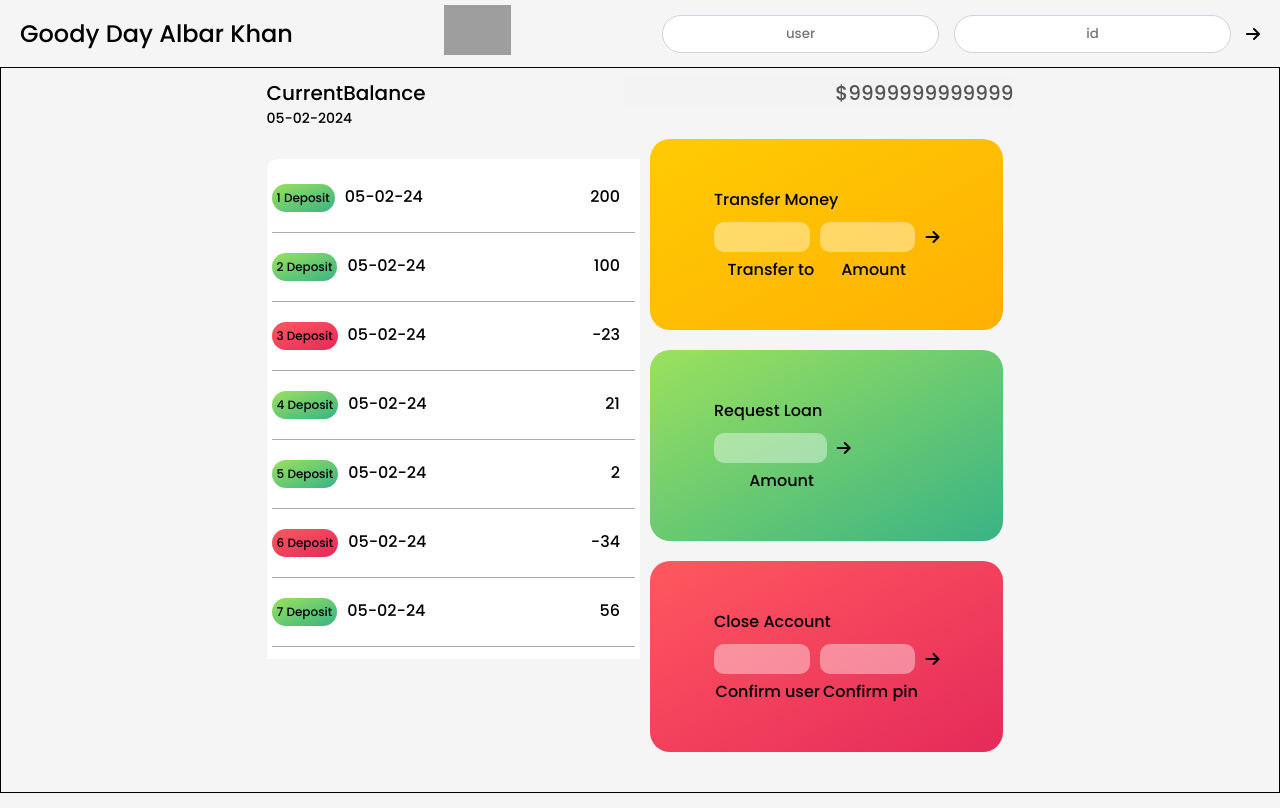
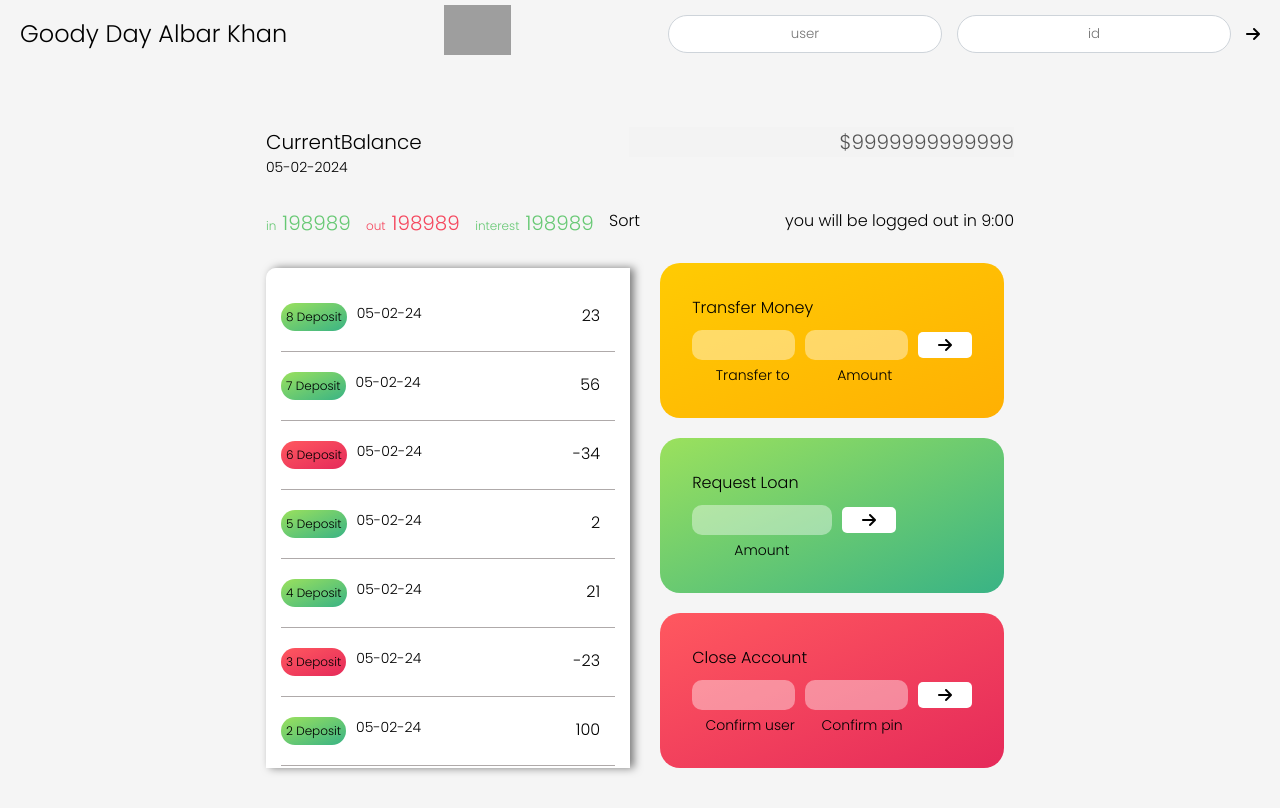
Before and after one commit to AlbarKhan/BankDashboard-React-, a React (Create React App) app: page / in a window 1280 px wide. Built offline with nearby package versions, Linux system fonts and the light colour scheme; grey boxes are pictures that could not be loaded.

Commit message:
status bar added

```diff
--- a/public/index.html
+++ b/public/index.html
@@ -15,15 +15,16 @@
       user's mobile device or desktop. See https://developers.google.com/web/fundamentals/web-app-manifest/
     -->
     <link rel="manifest" href="%PUBLIC_URL%/manifest.json" />
+    <link
+      rel="stylesheet"
+      href="https://cdnjs.cloudflare.com/ajax/libs/font-awesome/6.5.1/css/all.min.css"
+    />
+
     <link rel="preconnect" href="https://fonts.googleapis.com" />
     <link rel="preconnect" href="https://fonts.gstatic.com" crossorigin />
     <link
-      href="https://fonts.googleapis.com/css2?family=Poppins:wght@500&display=swap"
+      href="https://fonts.googleapis.com/css2?family=Poppins:wght@300&display=swap"
       rel="stylesheet"
-    />
-    <link
-      rel="stylesheet"
-      href="https://cdnjs.cloudflare.com/ajax/libs/font-awesome/6.5.1/css/all.min.css"
     />
     <!--
       Notice the use of %PUBLIC_URL% in the tags above.
--- a/src/App.js
+++ b/src/App.js
@@ -46,6 +46,7 @@ function Main() {
     <div className="main-wrapper">
       <div className="main">
         <CurrentBalance />
+        <Status />
         <div className="main-content">
           <MovementList />
           <div className="Userinputs">
@@ -70,6 +71,33 @@ function Main() {
             </Userinputs>
           </div>
         </div>
+        {/* <Status /> */}
+      </div>
+    </div>
+  );
+}
+
+function Status() {
+  return (
+    <div className="status-bar">
+      <div className="status">
+        <span className="in">
+          <span className="status-text">in</span>198989
+        </span>
+        <span className="out">
+          <span className="status-text ">out</span>198989
+        </span>
+        <span className="in">
+          <span className="status-text">interest</span>198989
+        </span>
+        <span>
+          <buttton>Sort</buttton>
+        </span>
+      </div>
+      <div className="timer">
+        <p>
+          <span>you will be logged out in </span>9:00
+        </p>
       </div>
     </div>
   );
@@ -99,9 +127,9 @@ function MovementList() {
   accounts[0].movements.map((mv) => console.log(mv));
   return (
     <div className="movementList">
-      {accounts[0].movements.map((mv, i) => (
-        <Movement amount={mv} key={i} index={i} />
-      ))}
+      {accounts[0].movements
+        .map((mv, i) => <Movement amount={mv} key={i} index={i} />)
+        .reverse()}
     </div>
   );
 }
@@ -126,8 +154,8 @@ function Userinputs({ children, inputLabel1, inputLabel2, Color, twoInput }) {
     <div className={"actions " + Color}>
       <p>{children}</p>
       <div className="inputs">
-        <input></input>
         {twoInput ? <input></input> : ""}
+        <input type="Number"></input>
         <i className="fa-solid fa-arrow-right"></i>
       </div>
       <div className="transerLabel">
--- a/src/index.css
+++ b/src/index.css
@@ -12,9 +12,6 @@
 }
 body {
   background-color: whitesmoke;
-}
-.App {
-  /* height: 100vh; */
 }
 
 .navbar {
@@ -43,18 +40,18 @@ body {
 }
 .login input {
   border: 1px solid #ced4da;
+  width: 50%;
   padding: 8px;
   border-radius: 30px;
   text-align: center;
-  width: 50%;
 }
 .login input:focus {
   border-color: #007bff;
 }
 
 .main-wrapper {
-  border: 1px solid;
   height: 91.7%;
+  margin-top: 50px;
   display: flex;
   justify-content: center;
 }
@@ -71,8 +68,8 @@ body {
 }
 .totalBalance {
   text-align: end;
+  font-size: 20px;
   border: none;
-  font-size: 20px;
 }
 .date {
   font-size: 14px;
@@ -83,15 +80,17 @@ body {
 }
 .main-content .movementList {
   width: 50%;
-  padding: 5px;
+  padding: 15px;
   margin-top: 30px;
   border-top-left-radius: 10px;
   height: 500px;
   overflow: scroll;
+  box-shadow: 4px 0 8px 0 rgba(0, 0, 0, 0.5);
 }
 
 .movementList {
   background-color: white;
+  margin-right: 20px;
 }
 
 .movement {
@@ -104,27 +103,38 @@ body {
   display: flex;
   gap: 10px;
 }
+.movement span {
+  font-size: 14px;
+}
+
+.movementBalance {
+  font-size: 1rem;
+  font-weight: 200;
+  /* border: 1px solid; */
+}
 
 .deposit {
   background-image: var(--green);
   padding: 5px;
   border-radius: 15px;
-  font-size: 12px;
+  font-size: 12px !important;
 }
 .remove {
   background-image: var(--red);
   padding: 5px;
   border-radius: 15px;
-  font-size: 12px;
+  font-size: 12px !important;
 }
 
 .Userinputs {
   width: 50%;
   padding: 10px;
+  /* border: 1px solid; */
+  padding-top: 25px;
 }
 .actions {
   width: 100%;
-  padding: 3rem 4rem;
+  padding: 2rem 2rem;
   border-radius: 20px;
   margin-bottom: 20px;
 }
@@ -155,11 +165,45 @@ body {
   padding: 5px;
   background-color: rgba(255, 255, 255, 0.4);
 }
+.inputs i {
+  padding: 5px 20px;
+  background-color: white;
+  border-radius: 5px;
+}
 .transerLabel {
   display: flex;
   justify-content: space-around;
+  width: 80%;
   margin-top: 5px;
-  margin-right: 20px;
+}
+
+.transerLabel span {
+  font-size: 14px;
+}
+
+.status-bar {
+  display: flex;
+  justify-content: space-between;
+  margin-top: 30px;
+}
+
+.status {
+  width: 50%;
+  display: flex;
+  justify-content: space-between;
+}
+.status-text {
+  font-size: 12px;
+  margin-right: 6px;
+}
+
+.in {
+  color: rgb(102, 200, 115);
+  font-size: 20px;
+}
+.out {
+  color: rgb(245, 70, 93);
+  font-size: 20px;
 }
 @media (max-width: 786px) {
   .logo {
@@ -193,6 +237,8 @@ body {
   .main-content .movementList {
     width: 100%;
     font-size: 14px;
+    padding: 5px;
+    margin-right: 0px;
   }
   .Userinputs {
     width: 100%;
@@ -204,4 +250,20 @@ body {
   .actions {
     padding: 2rem 1rem;
   }
+
+  .status-bar {
+    flex-direction: column;
+    gap: 10px;
+  }
+
+  .status {
+    width: 100%;
+  }
+
+  .in {
+    font-size: 14px;
+  }
+  .out {
+    font-size: 14px;
+  }
 }
```
